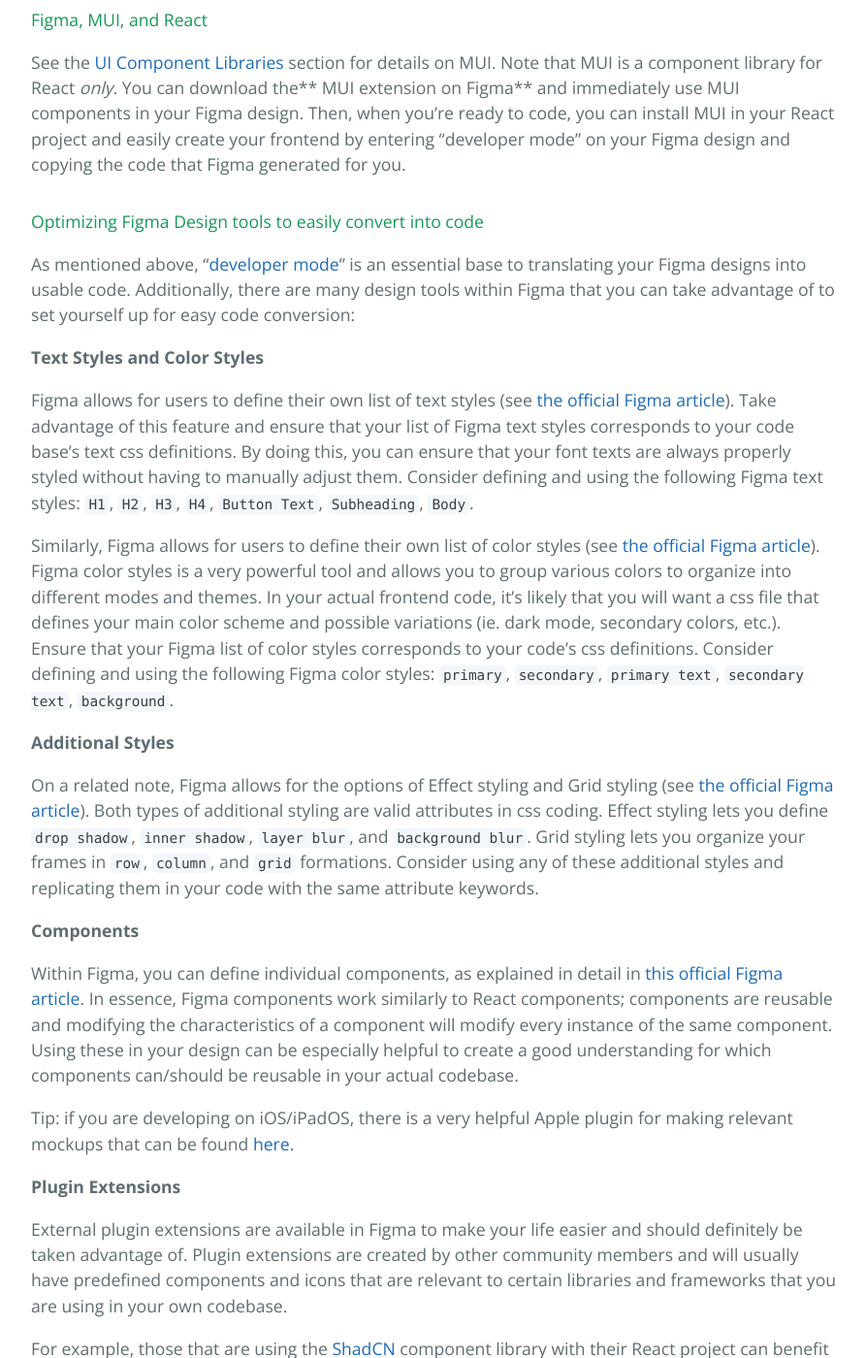
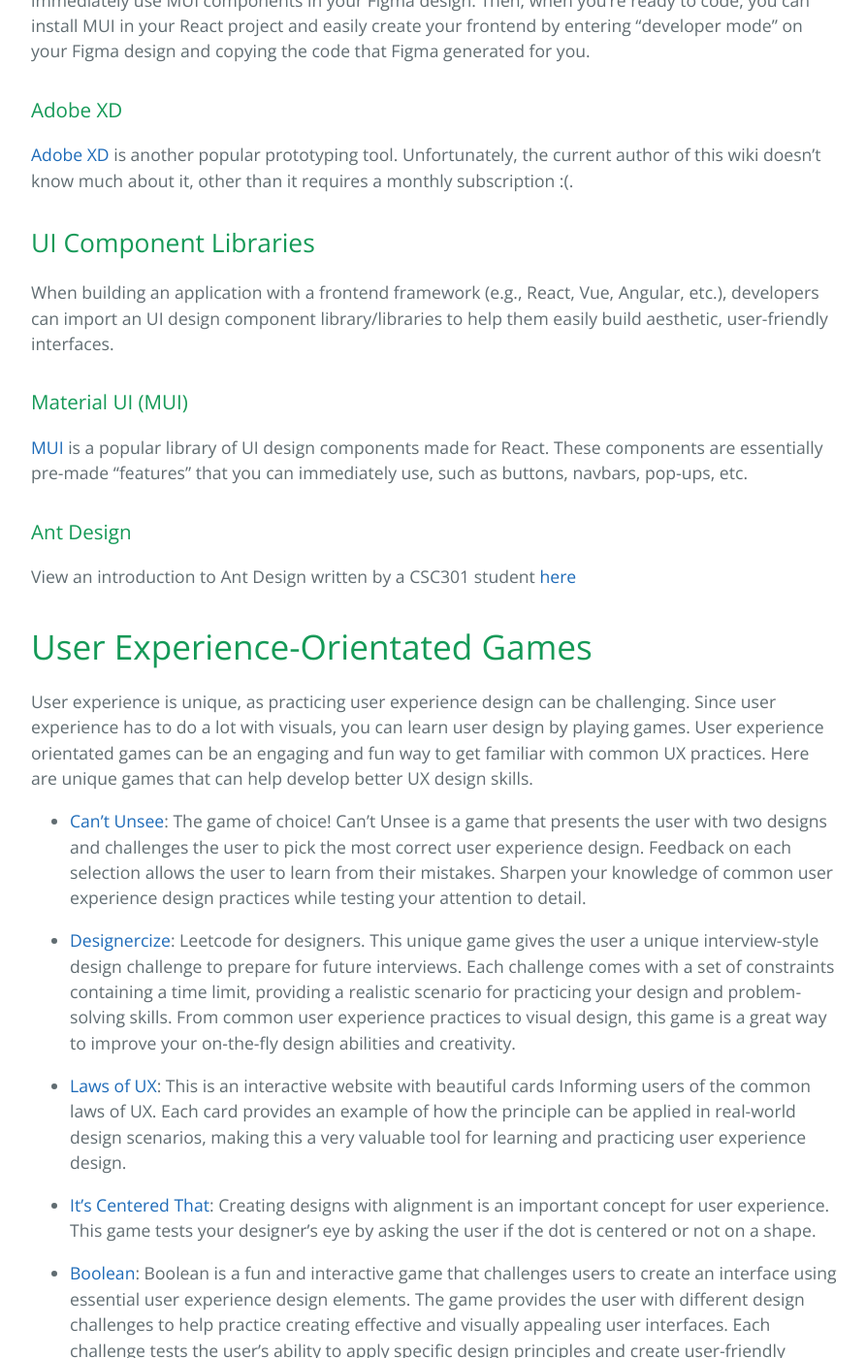
Before and after one commit to learning-software-engineering/learning-software-engineering.github.io, a Jekyll site: the page built from Topics/User_Experience.md, in a window 1280 px wide and 1400 px high, scrolled down 8218 px. Shown: the whole window at 97% size, without its empty margins (192-1085 px from the left). Built offline with Jekyll 4.4.1, drawn with Linux system fonts in a browser that asks for light colours; our own code applies the rules of GitHub Pages for plain Markdown files; some of the changed text lies outside the part shown.

Commit message:
Revert "Optimizing Figma Design efforts to easily convert into code"

```diff
--- a/Topics/User_Experience.md
+++ b/Topics/User_Experience.md
@@ -187,45 +187,9 @@
 
 Figma is a free (for the most part) collaborative tool that lets you design and build mock-ups and prototypes of your software/applications. You may not need to build prototypes as a software developer/engineer, but you'll probably find yourself viewing Figma design files to build your frontend. So, now's a great time to start learning how to use [Figma](https://www,figma.com)!
 
-#### Developer Mode
+**Helpful tip:** With just a click of a button, you can switch to "developer mode" in Figma, which helps you translate design into code! Essentially, you can click on components like a button and get its corresponding code and styling. Read about how to use this feature [here](https://www.figma.com/dev-mode/).
 
-With just a click of a button, you can switch to "developer mode" in Figma, which helps you translate design into code! Essentially, you can click on components like a button and get its corresponding code and styling. Read about how to use this feature [here](https://www.figma.com/dev-mode/).
-
-#### Figma, MUI, and React
-
-See the [UI Component Libraries](https://learning-software-engineering.github.io/Topics/User_Experience.html#ui-component-libraries) section for details on MUI. Note that MUI is a component library for React _only_. You can download the** MUI extension on Figma** and immediately use MUI components in your Figma design. Then, when you're ready to code, you can install MUI in your React project and easily create your frontend by entering "developer mode" on your Figma design and copying the code that Figma generated for you.
-
-#### Optimizing Figma Design tools to easily convert into code
-
-As mentioned above, “[developer mode](https://www.figma.com/dev-mode/)” is an essential base to translating your Figma designs into usable code. Additionally, there are many design tools within Figma that you can take advantage of to set yourself up for easy code conversion:
-
-**Text Styles and Color Styles**
-
-Figma allows for users to define their own list of text styles (see [the official Figma article](https://help.figma.com/hc/en-us/articles/360039957034-Create-and-apply-text-styles)). Take advantage of this feature and ensure that your list of Figma text styles corresponds to your code base’s text css definitions. By doing this, you can ensure that your font texts are always properly styled without having to manually adjust them. Consider defining and using the following Figma text styles: `H1`, `H2`, `H3`, `H4`, `Button Text`, `Subheading`, `Body`.
-
-Similarly, Figma allows for users to define their own list of color styles (see [the official Figma article](https://help.figma.com/hc/en-us/articles/360039820134-Manage-and-share-styles)). Figma color styles is a very powerful tool and allows you to group various colors to organize into different modes and themes. In your actual frontend code, it’s likely that you will want a css file that defines your main color scheme and possible variations (ie. dark mode, secondary colors, etc.). Ensure that your Figma list of color styles corresponds to your code’s css definitions. Consider defining and using the following Figma color styles: `primary`, `secondary`, `primary text`, `secondary text`, `background`.
-
-**Additional Styles**
-
-On a related note, Figma allows for the options of Effect styling and Grid styling (see [the official Figma article](https://help.figma.com/hc/en-us/articles/360038746534-Create-color-text-effect-and-layout-grid-styles)). Both types of additional styling are valid attributes in css coding. Effect styling lets you define `drop shadow`, `inner shadow`, `layer blur`, and `background blur`. Grid styling lets you organize your frames in `row`, `column`, and `grid` formations. Consider using any of these additional styles and replicating them in your code with the same attribute keywords.
-
-**Components**
-
-Within Figma, you can define individual components, as explained in detail in [this official Figma article](https://help.figma.com/hc/en-us/articles/360038662654-Guide-to-components-in-Figma). In essence, Figma components work similarly to React components; components are reusable and modifying the characteristics of a component will modify every instance of the same component. Using these in your design can be especially helpful to create a good understanding for which components can/should be reusable in your actual codebase.
-
-Tip: if you are developing on iOS/iPadOS, there is a very helpful Apple plugin for making relevant mockups that can be found [here](https://www.figma.com/community/file/1248375255495415511).
-
-**Plugin Extensions**
-
-External plugin extensions are available in Figma to make your life easier and should definitely be taken advantage of. Plugin extensions are created by other community members and will usually have predefined components and icons that are relevant to certain libraries and frameworks that you are using in your own codebase.
-
-For example, those that are using the [ShadCN](https://ui.shadcn.com/) component library with their React project can benefit from an existing [ShadCN Figma plugin](https://www.figma.com/community/plugin/1280731237276040017/design-with-shadcn-ui-plugin). This plugin has already predefined all ShadCN components and icons for users to integrate into their Figma canvas. Using these plugins will not only help save time but also ensure that your Figma design and your code looks exactly the same.
-
-You can find a database of available plugins at [this Figma resource](https://www.figma.com/community/plugins).
-
-**Exporting assets**
-
-Within Figma, you are able to directly export assets (ie. images) in the exact dimensions that you define them as in your Figma canvas (see [the official Figma article](https://help.figma.com/hc/en-us/articles/360040028114-Export-from-Figma)). This can be especially useful to ensure your assets appear with the proper aspect ratio in your actual app. In particular, Figma allows you to export files in `jpg`, `png`, `svg`, and `pdf` format.
+**Figma, MUI, and React:** See the [UI Component Libraries](https://learning-software-engineering.github.io/Topics/User_Experience.html#ui-component-libraries) section for details on MUI. Note that MUI is a component library for React _only_. You can download the** MUI extension on Figma** and immediately use MUI components in your Figma design. Then, when you're ready to code, you can install MUI in your React project and easily create your frontend by entering "developer mode" on your Figma design and copying the code that Figma generated for you.
 
 ### Adobe XD
 
```
